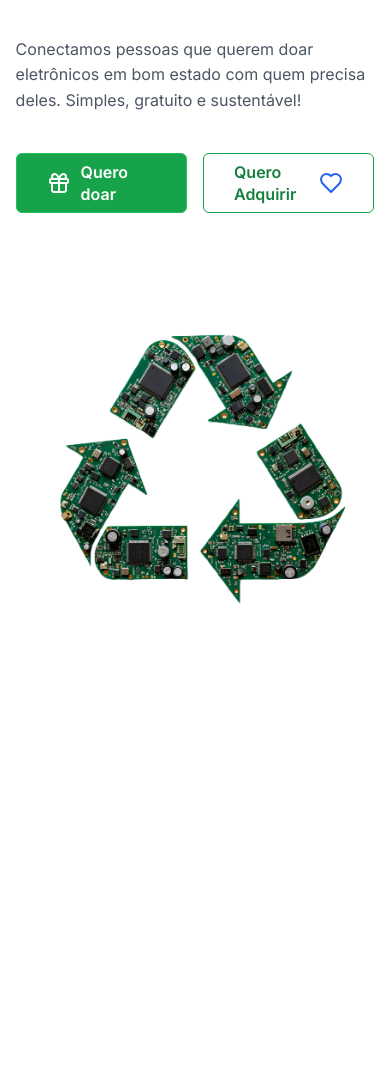
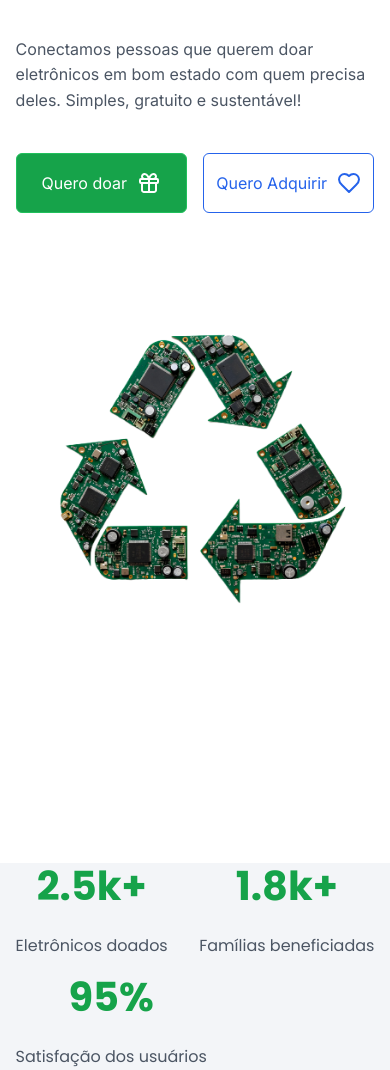
Before and after one commit to decoWicommAlucard/reciclaTec, a website: page index.html in a window 390 px wide. Shown: the part 401-1471 px from the top of the page. Before the commit the page ends 1127 px from the top, so only its background shows below. Drawn offline with Linux system fonts and the light colour scheme.

Commit message:
style: Add metrics section with responsive layout and update button styles

```diff
--- a/index.html
+++ b/index.html
@@ -66,13 +66,13 @@
               class="btn btn--solid-green hero__btn"
               aria-label="Quero doar"
             >
+              <span>Quero doar</span>
               <img
                 src="src/img/icon-gift.svg"
                 alt=""
                 aria-hidden="true"
                 class="hero__btn-icon"
               />
-              <span>Quero doar</span>
             </a>
 
             <a
@@ -100,5 +100,23 @@
         </figure>
       </div>
     </section>
+
+    <!-- ========== Metrics Section ========== -->
+    <section class="metrics" aria-labelledby="metrics-title">
+      <div class="metrics__wrap">
+        <article class="metrics__item">
+          <h2 id="metrics-title" class="metrics__title">2.5k+</h2>
+          <p class="metrics__subtitle">Eletrônicos doados</p>
+        </article>
+        <article class="metrics__item">
+          <h2 id="metrics-title" class="metrics__title">1.8k+</h2>
+          <p class="metrics__subtitle">Famílias beneficiadas</p>
+        </article>
+        <article class="metrics__item">
+          <h2 id="metrics-title" class="metrics__title">95%</h2>
+          <p class="metrics__subtitle">Satisfação dos usuários</p>
+        </article>
+      </div>
+    </section>
   </body>
 </html>
--- a/src/scss/base/_tokens.scss
+++ b/src/scss/base/_tokens.scss
@@ -8,6 +8,7 @@ $brand-blue-600: #2563eb;
 // -------------------- NEUTROS & SUPERFÍCIES --------------------
 $bg-page: #fff; // fundo geral
 $bg-border-card: #E4E4E7;; // borda do cards
+$bg-metrics: #F3F5F8; // fundo dos metrics
 
 $text-title-green: #15803D;
 $text-title: #1f2937; // título
--- a/src/scss/base/_utils.scss
+++ b/src/scss/base/_utils.scss
@@ -29,7 +29,8 @@
   background: $bg;
   color: $color;
   text-decoration: none;
-  font-weight: tokens.$font-semibold;
+  white-space: nowrap;
+  font-weight: tokens.$font-regular;
   cursor: pointer;
   transition: transform 0.12s ease, opacity 0.12s ease;
 
@@ -61,8 +62,8 @@
   @include btn-solid(
     189px,
     #fff,
-    #16a34a,
-    tokens.$text-title-green,
+    tokens.$brand-blue-600,
+    tokens.$brand-blue-600,
     60px,
     0px,
     30px,
--- a/src/scss/layout/_metrics.scss
+++ b/src/scss/layout/_metrics.scss
@@ -0,0 +1,37 @@
+@use '../base/tokens';
+@use '../base/mixins';
+@use '../base/utils';
+
+.metrics {
+  background-color: tokens.$bg-metrics;
+  margin-top: 137px;
+
+  &__wrap {
+    @include mixins.container-max(968px);
+    @include utils.xflex(
+      $align: center,
+      $justify: space-between,
+      $wrap: wrap,
+      $gap: 16px
+    );
+    min-height: 168px;
+  }
+
+  &__item {
+    @include utils.xflex($dir: column, $align: center, $gap: 24px);
+  }
+
+  &__title {
+    font-weight: tokens.$font-bold;
+    font-size: 2.5rem;
+    color: tokens.$brand-green-600;
+    font-family: tokens.$font-poppins;
+  }
+
+  &__subtitle {
+    font-weight: tokens.$font-regular;
+    font-size: 1rem;
+    color: tokens.$text-subtitle;
+    font-family: tokens.$font-poppins;
+  }
+}
--- a/src/scss/styles.scss
+++ b/src/scss/styles.scss
@@ -7,3 +7,4 @@
 // Layouts
 @use 'layout/header';
 @use 'layout/hero';
+@use 'layout/metrics';
```
Also changed, not shown: src/css/styles.css.
